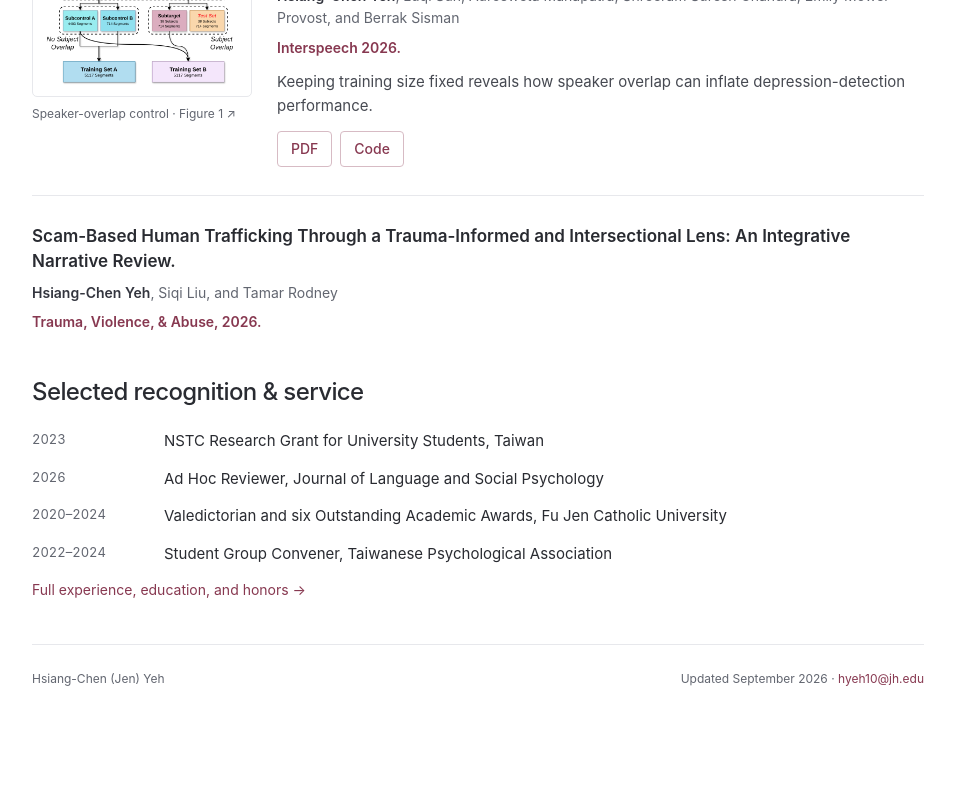
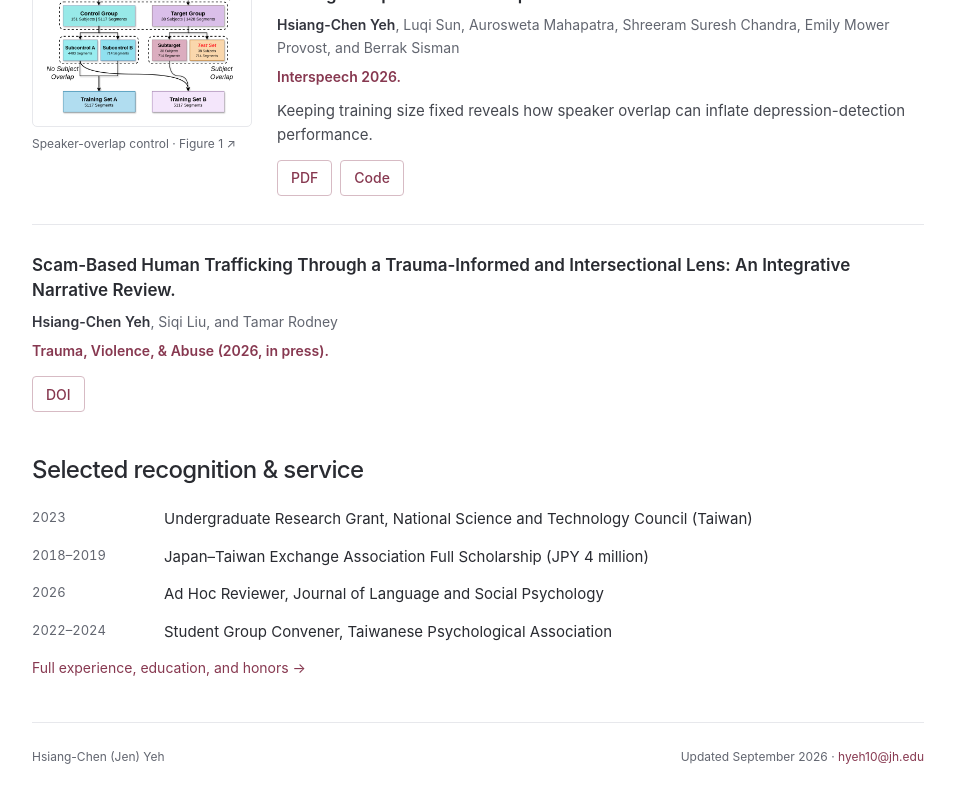
Before and after one commit to jen900704/jen-portfolio, a React (Vite) app: page / in a window 1280 px wide. Shown: the part 1290-2090 px from the top of the page, without its empty margins (162-1117 px from the left). Before the commit the page ends 2011 px from the top, so only its background shows below. Built offline with nearby package versions, Linux system fonts and the light colour scheme.

Commit message:
Sync portfolio content with current CV

```diff
--- a/src/App.tsx
+++ b/src/App.tsx
@@ -18,27 +18,104 @@ const routeFromHash = (): Page => {
 };
 
 const researchRoles = [
-  ['Speech and Machine Learning Lab', 'Johns Hopkins University · Center for Language & Speech Processing', 'Research Assistant · Adviser: Berrak Sisman', 'Oct 2025–Present', 'https://sites.google.com/view/jhusmile', 'Lab website'],
-  ['Human Language Analysis Lab', 'Vanderbilt University', 'Summer Research Intern; continuing collaborator · Adviser: H. Andrew Schwartz', 'Jun 2026–Present', 'https://humanlanguage.org/', 'Lab website'],
-  ['Youth Violence AI Surveillance System', 'JHU Bloomberg School of Public Health', 'Research Assistant · Adviser: Ahmed Hassoon', 'Jan–Sep 2026', 'https://malonecenter.jhu.edu/people/ahmed-hassoon/', 'Adviser profile: Ahmed Hassoon'],
-  ['Research on Experience and Action with Language Models', 'Computational Social Science Lab · Vanderbilt University', 'Research Assistant · Adviser: Ryan L. Boyd', 'Oct 2025–Present', 'https://www.ryanboyd.io/', 'Adviser website: Ryan L. Boyd'],
-  ['Computational Cognition, Vision, & Learning Group', 'Johns Hopkins University', 'Research Assistant · Advisers: Zongwei Zhou and Alan Yuille', 'Aug–Dec 2025', 'https://ccvl.jhu.edu/', 'Lab website'],
-  ['Institute for AI Industry Research', 'Tsinghua University · Human-Centered Intelligence Program', 'Research Assistant · Adviser: Jiangtao Gong', 'May–Oct 2025', 'https://air.tsinghua.edu.cn/en/', 'Institute website'],
-  ['Wellcheq', 'Digital mental health platform', 'Researcher · Adviser: Jodi Miller', 'Jan–Aug 2025', 'https://wellcheq.com/', 'Organization website'],
-  ['Trauma Intervention Research Team', 'Johns Hopkins School of Nursing', 'Research Assistant · Adviser: Tamar Rodney', 'Nov 2024–Nov 2025', 'https://nursing.jhu.edu/faculty-research/faculty/directory/tamar-rodney/', 'Adviser profile: Tamar Rodney'],
-  ['Counseling Research Team', 'Johns Hopkins School of Education', 'Research Assistant · Adviser: Norma L. Day-Vines', 'Oct 2024–Present', 'https://education.jhu.edu/directory/norma-l-day-vines-phd/', 'Adviser profile: Norma L. Day-Vines'],
-  ['Forensic Psychology and Language Analysis Lab', 'Fu Jen Catholic University · College of Medicine', 'Research Assistant · Adviser: Chien Huang', 'Jun 2022–Jun 2024', 'https://www.cpsy.fju.edu.tw/', 'Department of Clinical Psychology website'],
+  {
+    lab: 'Speech and Machine Learning Lab',
+    institution: 'Johns Hopkins University · Center for Language & Speech Processing',
+    role: 'Research Assistant · Adviser: Berrak Sisman',
+    date: 'Oct 2025–Present',
+    href: 'https://www.clsp.jhu.edu/faculty/berrak-sisman/',
+    linkLabel: 'Adviser profile: Berrak Sisman',
+    description: 'Built controlled speech-model evaluations for depression and PTSD, examining speaker leakage and measurement reliability.',
+  },
+  {
+    lab: 'Human Language Analysis Lab',
+    institution: 'Vanderbilt University',
+    role: 'Summer 2026 Research Intern; continuing collaborator · Adviser: H. Andrew Schwartz',
+    date: 'Jun 2026–Present',
+    href: 'https://computing.vanderbilt.edu/person/h-andrew-schwartz/',
+    linkLabel: 'Adviser profile: H. Andrew Schwartz',
+    description: 'Developing and validating speech representations for PTSD and affective outcomes across clinical corpora.',
+  },
+  {
+    lab: 'Borderline Personality Disorder Research Collaboration',
+    institution: 'Cross-institutional research collaboration',
+    role: 'First-author manuscript with Vasudha Varadarajan and Allison Lahnala',
+    date: 'Jul 2026–Present',
+    href: 'https://www.lti.cs.cmu.edu/people/staff/varadarajan-vasudha.html',
+    linkLabel: 'Collaborator profile: Vasudha Varadarajan',
+    description: 'Studying onset timing, diagnostic delay, and meaning-making with collaborators at the Language Technologies Institute at Carnegie Mellon University and McMaster University.',
+  },
+  {
+    lab: 'Youth Violence AI Surveillance System',
+    institution: 'JHU Bloomberg School of Public Health',
+    role: 'Research Assistant · Adviser: Ahmed Hassoon',
+    date: 'Jan–Sep 2026',
+    href: 'https://publichealth.jhu.edu/faculty/3198/ahmed-hassoon',
+    linkLabel: 'Adviser profile: Ahmed Hassoon',
+    description: 'Built a HIPAA-compliant Azure and large language model pipeline for youth-violence surveillance in electronic health records.',
+  },
+  {
+    lab: 'Research on Experience and Action with Language Models',
+    institution: 'Computational Social Science Lab · Vanderbilt University',
+    role: 'Research Assistant · Adviser: Ryan L. Boyd',
+    date: 'Oct 2025–Present',
+    href: 'https://computing.vanderbilt.edu/person/ryan-boyd/',
+    linkLabel: 'Adviser profile: Ryan L. Boyd',
+    description: 'Applied AttributioNet to more than 125,000 observations across contexts.',
+  },
+  {
+    lab: 'Computational Cognition, Vision, & Learning Group',
+    institution: 'Johns Hopkins University',
+    role: 'Research Assistant · Advisers: Zongwei Zhou and Alan Yuille',
+    date: 'Aug–Dec 2025',
+    href: 'https://ccvl.jhu.edu/',
+    linkLabel: 'Lab website',
+    description: 'Built PanTS Viewer for more than 300 GB of computed tomography data.',
+  },
+  {
+    lab: 'Tsinghua University, Institute for AI Industry Research',
+    institution: 'Human-Centered Intelligence Program',
+    role: 'Research Assistant · Adviser: Jiangtao Gong',
+    date: 'May–Oct 2025',
+    href: 'https://air.tsinghua.edu.cn/en/',
+    linkLabel: 'Institute website',
+    description: 'Co-led psychometric evaluation of generative AI for music-evoked autobiographical memories.',
+  },
+  {
+    lab: 'WellCheq',
+    institution: 'Digital mental health platform · Remote, US',
+    role: 'Researcher · Adviser: Jodi Miller',
+    date: 'Jan–Aug 2025',
+    href: 'https://wellcheq.com/about-us',
+    linkLabel: 'Organization website',
+    description: 'Authored two trauma-informed, school-based intervention guides.',
+  },
+  {
+    lab: 'Trauma Intervention Research Team',
+    institution: 'Johns Hopkins School of Nursing',
+    role: 'Research Assistant · Adviser: Tamar Rodney',
+    date: 'Nov 2024–Nov 2025',
+    href: 'https://nursing.jhu.edu/faculty-research/faculty/directory/tamar-rodney/',
+    linkLabel: 'Adviser profile: Tamar Rodney',
+    description: 'Synthesized linguistic markers of therapeutic change for an NIH R21 application.',
+  },
+  {
+    lab: 'Forensic Psychology and Language Analysis Lab',
+    institution: 'Fu Jen Catholic University · College of Medicine',
+    role: 'Research Assistant · Adviser: Chien Huang',
+    date: 'Jun 2022–Jun 2024',
+    href: 'https://researchinfo.fju.edu.tw/professors/3114',
+    linkLabel: 'Adviser profile: Chien Huang',
+    description: 'Designed studies and conducted LIWC analyses of hate speech and prosocial lying.',
+  },
 ];
 const honors = [
-  ['2023', 'NSTC Research Grant for University Students, Taiwan'],
+  ['2023', 'Undergraduate Research Grant, National Science and Technology Council (Taiwan)'],
+  ['2018–2019', 'Japan–Taiwan Exchange Association Full Scholarship (JPY 4 million)'],
   ['2026', 'Ad Hoc Reviewer, Journal of Language and Social Psychology'],
-  ['2020–2024', 'Valedictorian and six Outstanding Academic Awards, Fu Jen Catholic University'],
-  ['2024–Present', 'JHU Merit Scholarship ($26,400 awarded to date)'],
   ['2022–2024', 'Student Group Convener, Taiwanese Psychological Association'],
   ['2025–2026', 'Student Mental Health & Wellbeing Committee Chair, Chi Sigma Iota'],
-  ['2018–2019', 'Japan-Taiwan Exchange Association Full Scholarship'],
   ['2022', 'Finalist, 31st International Times Young Creative Awards'],
-  ['2025–Present', 'Professional Member, American Counseling Association'],
 ];
 
 const peopleLinks: Record<string, string> = {
@@ -52,7 +129,9 @@ const peopleLinks: Record<string, string> = {
   'Jodi Miller': 'https://wellcheq.com/about-us',
   'Tamar Rodney': 'https://nursing.jhu.edu/faculty-research/faculty/directory/tamar-rodney/',
   'Norma L. Day-Vines': 'https://education.jhu.edu/directory/norma-l-day-vines-phd/',
-  'Chien Huang': 'https://www.cpsy.fju.edu.tw/teacherEN.jsp?type=a',
+  'Chien Huang': 'https://researchinfo.fju.edu.tw/professors/3114',
+  'Vasudha Varadarajan': 'https://www.lti.cs.cmu.edu/people/staff/varadarajan-vasudha.html',
+  'Allison Lahnala': 'https://www.eng.mcmaster.ca/cas/faculty/allison-lahnala/',
 };
 function LinkedPeople({ text }: { text: string }) {
   const name = Object.keys(peopleLinks).find(person => text.includes(person));
@@ -91,7 +170,7 @@ function Research({ showAll, setShowAll }: { showAll: boolean; setShowAll: (valu
       <div>
         <h1 id="name">Hsiang-Chen Yeh <span className="nickname">Jen</span></h1>
         <p className="research-keywords">Computational mental health · Speech & NLP · Multimodal learning</p>
-        <p className="research-statement">I study how speech and language reflect emotion, meaning-making, and mental health. I develop and evaluate computational methods with an emphasis on psychologically meaningful, reliable signals.</p>
+        <p className="research-statement">I develop speech, language, and multimodal AI methods for computational mental health. Informed by clinical training, I aim to build psychologically grounded models that generalize across people and meaningfully support mental health understanding and assessment.</p>
         <p>I am an M.S. student in Clinical Mental Health Counseling at Johns Hopkins University and hold an M.S. in Computer Science from the University of Colorado Boulder. <LinkedPeople text="I work with Berrak Sisman at JHU and H. Andrew Schwartz and Ryan L. Boyd at Vanderbilt." /></p>
         <p className="contact-links"><a className="action-link action-primary" href={`${base}Jen_CV_short.pdf`}>View CV <span className="file-label">PDF</span></a><a className="action-link action-secondary" href="mailto:hyeh10@jh.edu">Email</a><a href="https://github.com/jen900704">GitHub</a><a href="https://orcid.org/0009-0004-5613-4814">ORCID</a><a href="https://www.linkedin.com/in/hsiang-chen-yeh-760bb02ba">LinkedIn</a></p>
         <p className="availability">Seeking Fall 2027 PhD opportunities in speech, NLP, and computational mental health.</p>
@@ -101,8 +180,8 @@ function Research({ showAll, setShowAll }: { showAll: boolean; setShowAll: (valu
     <section aria-labelledby="ongoing-title">
       <h2 id="ongoing-title">Research focus</h2>
       <ul className="research-topics">
-        <li><strong>Speech representations and measurement.</strong> Preserving acoustic and semantic information, and testing when prosodic measures are reliable.</li>
-        <li><strong>Language and psychological experience.</strong> Studying everyday causal explanations and how people make sense of borderline personality disorder across their lives.</li>
+        <li><strong>Speech representations for mental health.</strong> Building psychologically grounded models and testing whether speech measures generalize across speakers and clinical contexts.</li>
+        <li><strong>Language and psychological experience.</strong> Studying everyday causal explanations, diagnostic delay, and meaning-making in borderline personality disorder.</li>
       </ul>
     </section>
     <section className="publications-section" aria-labelledby="publications-title">
@@ -123,7 +202,7 @@ function Research({ showAll, setShowAll }: { showAll: boolean; setShowAll: (valu
         <h3 className="group-heading">Under review</h3>
         <ul className="papers">{publications.filter(p => p.kind === 'review').map(p => <Paper key={p.title} paper={p} />)}</ul>
         <h3 className="group-heading">In preparation</h3>
-        <p className="muted small">Author order is provisional. Venues listed are intended submission targets.</p>
+        <p className="muted small">Venues listed are intended submission targets.</p>
         <ul className="papers">{publications.filter(p => p.kind === 'preparation').map(p => <Paper key={p.title} paper={p} />)}</ul>
         <h3 className="group-heading">Reports & other scholarly work</h3>
         <ul className="papers">{publications.filter(p => p.kind === 'other').map(p => <Paper key={p.title} paper={p} />)}</ul>
@@ -132,7 +211,7 @@ function Research({ showAll, setShowAll }: { showAll: boolean; setShowAll: (valu
     </section>
     <section aria-labelledby="recognition-title">
       <h2 id="recognition-title">Selected recognition & service</h2>
-      <ul className="dated-list">{[honors[0], honors[1], honors[2], honors[4]].map(([date, title]) => <li key={title}><span className="date">{date}</span><span>{title}</span></li>)}</ul>
+      <ul className="dated-list">{honors.slice(0, 4).map(([date, title]) => <li key={title}><span className="date">{date}</span><span>{title}</span></li>)}</ul>
       <p className="small"><a href="#experience">Full experience, education, and honors →</a></p>
     </section>
   </>;
@@ -141,34 +220,35 @@ function Experience() {
   return <>
     <header className="page-heading"><h1>Experience</h1><p>Research in speech and language, grounded in psychology and supervised clinical training.</p></header>
     <section><h2>Research experience</h2>
-      <ul className="experience-list">{researchRoles.map(([lab, institution, role, date, href, linkLabel]) => <li key={lab}>
+      <ul className="experience-list">{researchRoles.map(({ lab, institution, role, date, href, linkLabel, description }) => <li key={lab}>
         <div className="entry-heading"><h3><a href={href} title={linkLabel}>{lab}<span className="sr-only"> ({linkLabel})</span></a></h3><span className="date">{date}</span></div>
         <p>{institution}</p><p className="muted"><LinkedPeople text={role} /></p>
-        {lab === 'Wellcheq' && <p>Analyzed global mental health trends and authored two trauma-informed, school-based intervention guides.</p>}
+        <p><LinkedPeople text={description} /></p>
       </li>)}</ul>
     </section>
     <section><h2>Clinical training</h2>
       <ul className="experience-list">
-        <li><div className="entry-heading"><h3>Johns Hopkins Children’s Center</h3><span className="date">Aug 2026–May 2027</span></div>
-          <p>Clinical Intern · 600 hours planned</p>
+        <li><div className="entry-heading"><h3><a href="https://www.hopkinsmedicine.org/psychiatry/specialty-areas/child-adolescent">Johns Hopkins Child & Adolescent Psychiatry / Pediatric Emergency Department</a></h3><span className="date">Aug 2026–May 2027</span></div>
+          <p>Clinical Mental Health Counseling Intern · 600-hour internship</p>
           <p className="muted">Supervisor: <a href="https://profiles.hopkinsmedicine.org/provider/marco-grados/2705363">Marco Grados, MD, MPH</a></p>
-          <p>Child and adolescent psychiatry: ADHD, oppositional defiant disorder, anxiety, and depression.</p></li>
+          <p>Family-Based Crisis Intervention, suicide risk assessment, and safety planning for youth with ADHD, anxiety, depression, and oppositional defiant disorder.</p></li>
         <li><div className="entry-heading"><h3>Johns Hopkins AIDS Psychiatry Service, Bartlett Clinic</h3><span className="date">Jan–May 2026</span></div>
-          <p>Practicum Trainee · 100 hours</p>
-          <p className="muted">Supervisor: <a href="https://valleyintegrativepsych.com/nicholas-p-schweizer-ed-d-lcpc/">Nicholas P. Schweizer, Ed.D., LCPC</a></p>
-          <p>Integrated psychiatric care for people living with HIV, including major depression, trauma, and substance use disorders.</p></li>
+          <p>Practicum Trainee · 100-hour practicum</p>
+          <p className="muted">Supervisor: <a href="https://valleyintegrativepsych.com/nicholas-p-schweizer-ed-d-lcpc/">Nicholas P. Schweizer, EdD, LCPC</a></p>
+          <p>Clinical training with clients living with HIV and co-occurring depression, trauma, or substance use disorders.</p></li>
       </ul>
     </section>
     <section><h2>Education</h2>
       <ul className="experience-list">
-        <li><div className="entry-heading"><h3>Johns Hopkins University</h3><span className="date">2024–Present</span></div><p>M.S., Clinical Mental Health Counseling</p></li>
-        <li><div className="entry-heading"><h3>University of Colorado Boulder</h3><span className="date">2024–2026</span></div><p>M.S., Computer Science</p></li>
-        <li><div className="entry-heading"><h3>Fu Jen Catholic University</h3><span className="date">2020–2024</span></div><p>B.A., Applied Arts · Graduated first in the department (1/62).</p><p className="muted">Former double major in Clinical Psychology (B.S. program), College of Medicine.</p></li>
+        <li><div className="entry-heading"><h3>Johns Hopkins University</h3><span className="date">Aug 2024–May 2027 (expected)</span></div><p>M.S., Clinical Mental Health Counseling · GPA: 3.96/4.0</p><p className="muted">JHU Merit Scholarship: $26,400 awarded to date. Pursuing licensure as a Maryland Licensed Clinical Professional Counselor.</p></li>
+        <li><div className="entry-heading"><h3>University of Colorado Boulder</h3><span className="date">Aug 2024–May 2026</span></div><p>M.S., Computer Science (online) · GPA: 3.93/4.0</p><p className="muted">Relevant coursework: Deep Learning for NLP; Introduction to Machine Learning; Approximation Algorithms and Linear Programming; Advanced Data Structures, RSA and Quantum Algorithms.</p></li>
+        <li><div className="entry-heading"><h3>Fu Jen Catholic University</h3><span className="date">Sep 2020–Jun 2024</span></div><p>B.A., Applied Arts · GPA: 4.0/4.0; rank 1/62</p><p className="muted">Former double major in Clinical Psychology (B.S. program), College of Medicine. Valedictorian; six Outstanding Academic Awards.</p></li>
       </ul>
     </section>
     <section><h2>Methods & skills</h2>
-      <p><strong>Computational:</strong> Speech/NLP, multimodal learning, corpus analysis; Python, PyTorch, R.</p>
-      <p><strong>Psychology and behavioral:</strong> Psychometrics, multilevel modeling, experimental and survey design; supervised clinical mental health counseling and trauma-informed care.</p>
+      <p><strong>Psychology & behavioral methods:</strong> Psychological measurement, experimental and survey design, clinical interviewing, suicide risk assessment, and trauma-informed counseling.</p>
+      <p><strong>Quantitative & computational methods:</strong> Reliability and construct validation, multilevel and robust regression, equivalence testing, speech/NLP representation learning, multimodal modeling, and participant-level validation.</p>
+      <p><strong>Software & tools:</strong> Python, R, PyTorch, Hugging Face, scikit-learn, LIWC, Linux/Slurm, Git, and Microsoft Azure.</p>
       <p><strong>Languages:</strong> Mandarin (native), English (fluent), Japanese (JLPT N1).</p>
     </section>
     <section><h2>Leadership, service & honors</h2><ul className="dated-list">{honors.map(([date, title]) => <li key={title}><span className="date">{date}</span><span>{title}</span></li>)}</ul></section>
--- a/src/publications.ts
+++ b/src/publications.ts
@@ -60,11 +60,17 @@ export const publications: Publication[] = [
   {
     "title": "Scam-Based Human Trafficking Through a Trauma-Informed and Intersectional Lens: An Integrative Narrative Review.",
     "authors": "Hsiang-Chen Yeh, Siqi Liu, and Tamar Rodney",
-    "status": "Trauma, Violence, & Abuse, 2026.",
-    "kind": "published"
+    "status": "Trauma, Violence, & Abuse (2026, in press).",
+    "kind": "published",
+    "links": [
+      {
+        "label": "DOI",
+        "href": "https://doi.org/10.1177/15248380261487139"
+      }
+    ]
   },
   {
-    "title": "Cognitive Load and the Linguistic Features of Prosocial Lying.",
+    "title": "Linguistic Features of Prosocial Lying: A Computerized Text Analysis.",
     "authors": "Yueh-Che Hsieh, Hsiang-Chen Yeh, Chou-Ying Chen, and Chien Huang",
     "status": "Peer-reviewed poster, Annual Conference of the Taiwan Association of Clinical Psychology, 2023.",
     "kind": "poster",
@@ -76,51 +82,51 @@ export const publications: Publication[] = [
     ]
   },
   {
-    "title": "Melody2Memory: Creating AIGC-Powered Music Video Recall of Autobiographical Memories.",
+    "title": "Word-Aligned Prosody Reflects Speaker Differences More Than Depression or PTSD Severity.",
+    "authors": "Hsiang-Chen Yeh, Aurosweta Mahapatra, Shreeram Suresh Chandra, Ryan L. Boyd, and Berrak Sisman",
+    "status": "Submitted to ICASSP 2027.",
+    "kind": "review"
+  },
+  {
+    "title": "When Memories Become Visible: Externalizing Music-Evoked Autobiographical Memories with Generative AI.",
     "authors": "Yancheng Cao, Jingyi Chen, Hsiang-Chen Yeh (co-second author), Ruonan Fan, Anlan Wang, and Jiangtao Gong",
     "status": "Under review at CHI 2027.",
     "kind": "review"
   },
   {
-    "title": "Preserving Acoustic and Semantic Information in General-Purpose Speech Representations.",
+    "title": "Speech Representation Model for Computational Mental Health.",
     "authors": "Hsiang-Chen Yeh and H. Andrew Schwartz",
-    "status": "In preparation for ACL 2027.",
-    "kind": "preparation"
-  },
-  {
-    "title": "Is Word-Level Prosody Reliable for Computational Psychology? Evidence from Emotional Speech.",
-    "authors": "Hsiang-Chen Yeh, Aurosweta Mahapatra, Ryan L. Boyd, and Berrak Sisman",
-    "status": "In preparation for ICASSP 2027.",
+    "status": "Target: ACL 2027.",
     "kind": "preparation"
   },
   {
     "title": "Attribution in the Wild: A Large-Scale Computational Analysis of Everyday Causal Explanation.",
     "authors": "Hsiang-Chen Yeh, Adam K. Fetterman, and Ryan L. Boyd",
-    "status": "In preparation for submission to Communications Psychology.",
+    "status": "Target: Communications Psychology.",
     "kind": "preparation"
   },
   {
-    "title": "Making Sense of Borderline Personality Disorder Across the Life Course: A Computational Analysis of Personal Narratives.",
-    "authors": "Hsiang-Chen Yeh, Ryan L. Boyd, Philip Resnik, Allison Lahnala, and Vasudha Varadarajan",
-    "status": "In preparation for submission to JMIR Mental Health.",
-    "kind": "preparation"
-  },
-  {
-    "title": "An Investigation of the Relationship Between Mental Health Providers' Social Attitudes and Their Self-Reported Broaching Orientation.",
-    "authors": "Hilde Depauw, Hsiang-Chen Yeh, Kristy Theodore, Siqi Liu, Meng-Lin Hsieh, Hsin-Ya Tang, and Norma L. Day-Vines",
-    "status": "In preparation for Journal of Counseling & Development.",
+    "title": "Onset Timing, Diagnostic Delay, and Narrative Language in Adults With Self-Reported Borderline Personality Disorder.",
+    "authors": "Hsiang-Chen Yeh, Allison Lahnala, and Vasudha Varadarajan",
+    "status": "Target: JMIR Mental Health.",
     "kind": "preparation"
   },
   {
     "title": "ShapeKit for Label-Free Failure Triage in Complex Organ Segmentation.",
     "authors": "Koushik Swarna, Wenxuan Li, Hsiang-Chen Yeh, and Zongwei Zhou",
-    "status": "In preparation.",
+    "status": "Target: MICCAI.",
+    "kind": "preparation"
+  },
+  {
+    "title": "An Investigation of the Relationship Between Mental Health Providers' Social Attitudes and Their Self-Reported Broaching Orientation.",
+    "authors": "Hilde Depauw, Norma L. Day-Vines, Hsiang-Chen Yeh, Kristy Theodore, Siqi Liu, Meng-Lin Hsieh, and Hsin-Ya Tang",
+    "status": "Target: Journal of Counseling & Development.",
     "kind": "preparation"
   },
   {
     "title": "Effects of Moral Disengagement, Deindividuation, and Reduced Self-Control on the Linguistic Features of Hate Speech within Social Media.",
     "authors": "Hsiang-Chen Yeh and Chien Huang",
-    "status": "Final research report, competitive NSTC undergraduate research grant.",
+    "status": "National Science and Technology Council final research report (Taiwan, 2023).",
     "kind": "other",
     "links": [
       {
```
